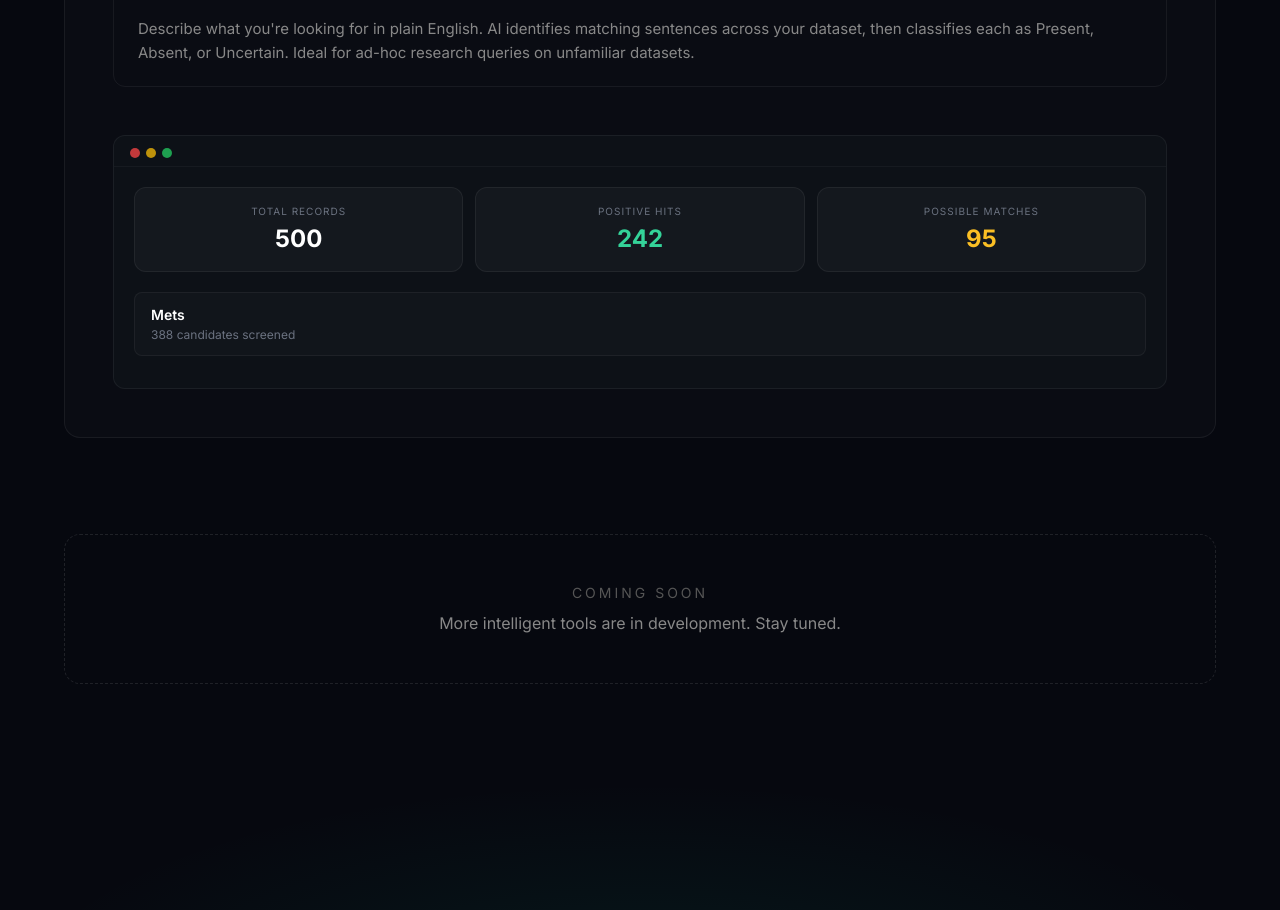
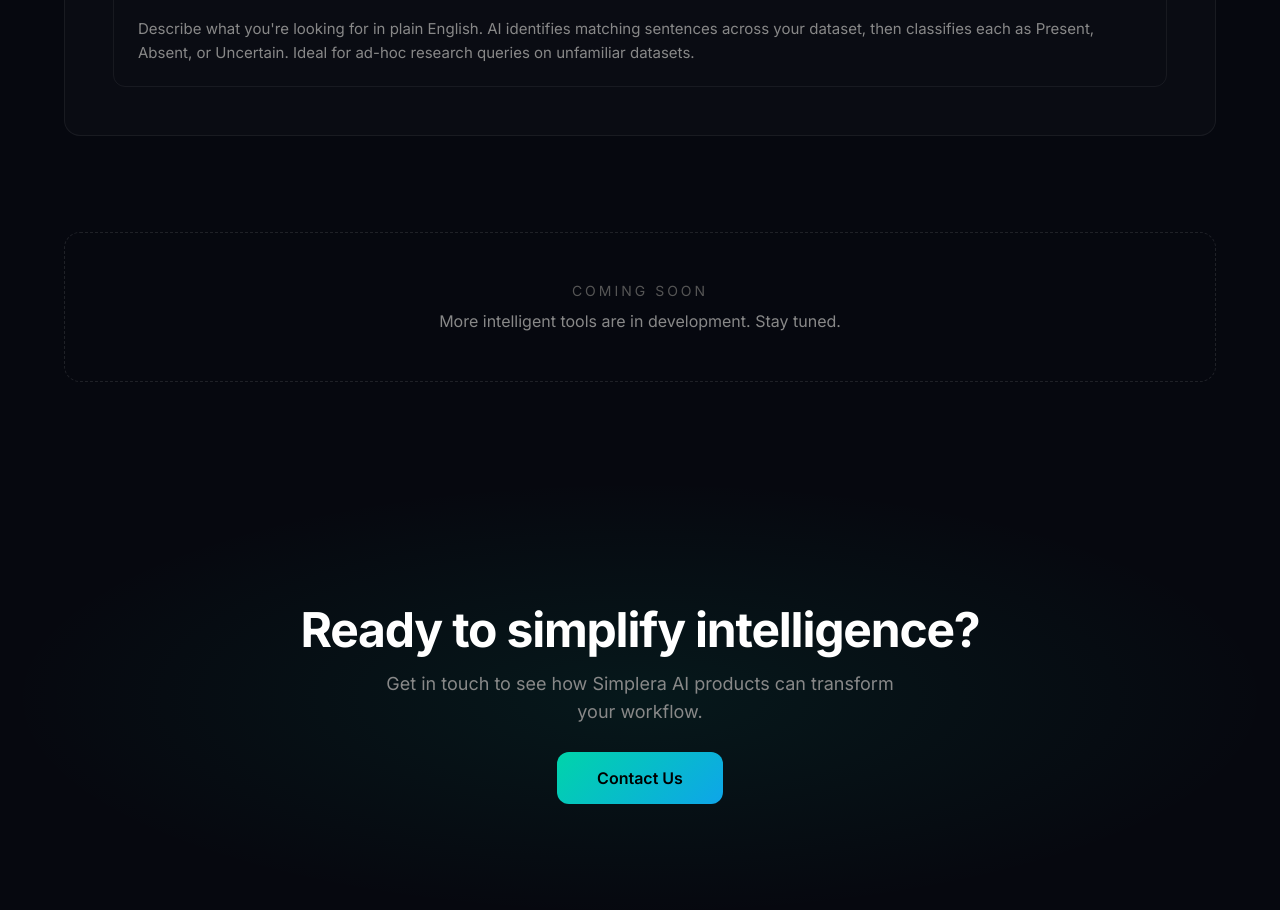
Before and after one commit to Simplera-AI/simplera-website, a Next.js app: page /products in a window 1280 px wide. Shown: the part 1120-2030 px from the top of the page. Built offline with nearby package versions, Linux system fonts and the light colour scheme.

Commit message:
Remove UI preview section entirely from ClinDetect

```diff
--- a/components/products/ProductCard.tsx
+++ b/components/products/ProductCard.tsx
@@ -137,40 +137,6 @@ export default function ProductCard() {
             ))}
           </div>
 
-          {/* Real UI Preview */}
-          <div className="mt-12 rounded-xl bg-[#0d1117] border border-white/[0.06] overflow-hidden">
-            {/* Window chrome */}
-            <div className="flex gap-1.5 px-4 pt-3 pb-2 border-b border-white/[0.04]">
-              <span className="w-2.5 h-2.5 rounded-full bg-red-500/80" />
-              <span className="w-2.5 h-2.5 rounded-full bg-yellow-500/80" />
-              <span className="w-2.5 h-2.5 rounded-full bg-green-500/80" />
-            </div>
-
-            <div className="p-5">
-              {/* Summary stats */}
-              <div className="grid grid-cols-3 gap-3 mb-5">
-                <div className="rounded-xl bg-white/[0.03] border border-white/[0.06] p-4 text-center">
-                  <p className="text-[10px] uppercase tracking-widest text-gray-500 mb-1">Total Records</p>
-                  <p className="text-2xl font-bold text-white">500</p>
-                </div>
-                <div className="rounded-xl bg-white/[0.03] border border-white/[0.06] p-4 text-center">
-                  <p className="text-[10px] uppercase tracking-widest text-gray-500 mb-1">Positive Hits</p>
-                  <p className="text-2xl font-bold text-emerald-400">242</p>
-                </div>
-                <div className="rounded-xl bg-white/[0.03] border border-white/[0.06] p-4 text-center">
-                  <p className="text-[10px] uppercase tracking-widest text-gray-500 mb-1">Possible Matches</p>
-                  <p className="text-2xl font-bold text-amber-400">95</p>
-                </div>
-              </div>
-
-              {/* Concept label */}
-              <div className="rounded-lg bg-white/[0.02] border border-white/[0.05] px-4 py-3 mb-3">
-                <p className="text-sm font-semibold text-white">Mets</p>
-                <p className="text-xs text-gray-500 mt-0.5">388 candidates screened</p>
-              </div>
-
-            </div>
-          </div>
 
         </div>
       </FadeInUp>
```
